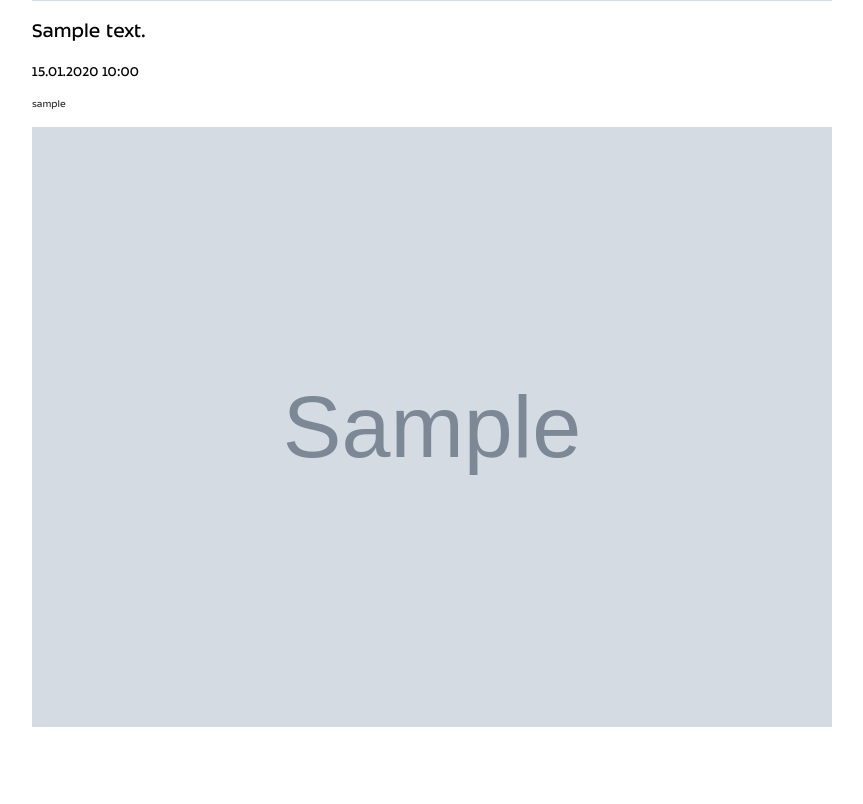
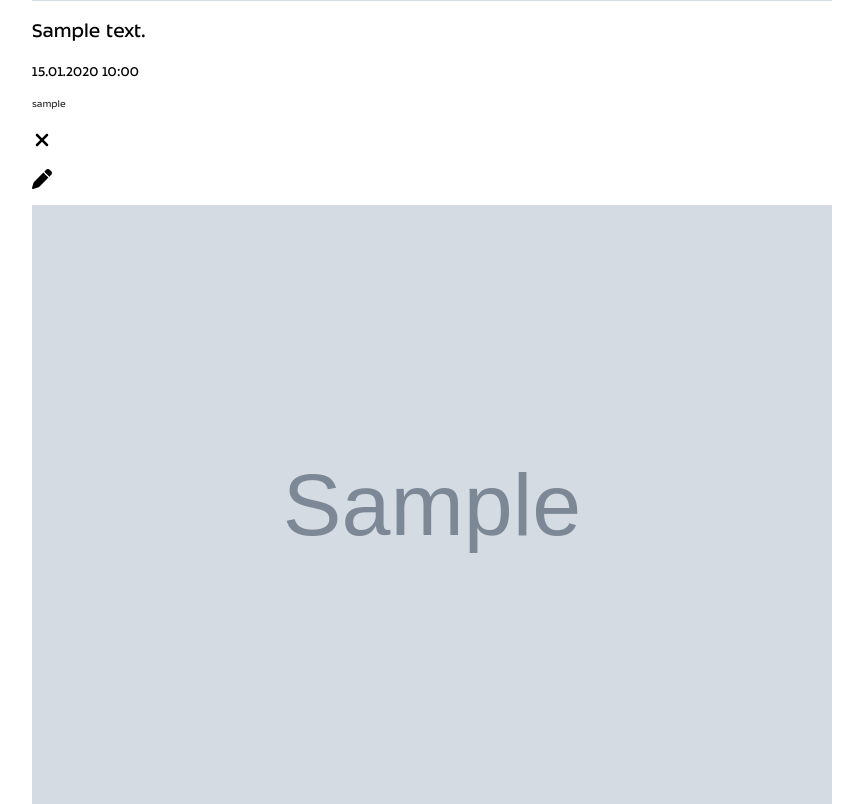
Before and after one commit to IslamTramov/iu_website, a Django app: page /news/00000000-0000-0000-0000-000000000001/ in a window 1280 px wide. Shown: the part 753-1557 px from the top of the page, without its empty margins (208-1071 px from the left). Run offline with Django 5.2, Linux system fonts and the light colour scheme; a user stored in the database is signed in; tables that the repository leaves empty hold one stand-in row (values such as "Sample post"); grey boxes marked "Sample" are stand-in pictures.

Commit message:
Add update and delete buttons for post detail page

```diff
--- a/app/templates/app/news/news_post_detail.html
+++ b/app/templates/app/news/news_post_detail.html
@@ -19,6 +19,17 @@
     <div class="caption">{{ news_post.creation_date|date:"d.m.Y H:i"}}</div>
     <div class="username">{{ news_post.author.username }}</div>
 
+
+    {% if news_post.author == request.user %}
+    <a href="{% url 'news_post_delete' news_post.id %}">
+      <svg xmlns="http://www.w3.org/2000/svg" class="icon" viewBox="0 0 384 512" width="20" height="20"><path d="M342.6 150.6c12.5-12.5 12.5-32.8 0-45.3s-32.8-12.5-45.3 0L192 210.7 86.6 105.4c-12.5-12.5-32.8-12.5-45.3 0s-12.5 32.8 0 45.3L146.7 256 41.4 361.4c-12.5 12.5-12.5 32.8 0 45.3s32.8 12.5 45.3 0L192 301.3 297.4 406.6c12.5 12.5 32.8 12.5 45.3 0s12.5-32.8 0-45.3L237.3 256 342.6 150.6z"/></svg>
+    </a>
+
+    <a href="{% url 'news_post_update' news_post.id %}">
+      <svg xmlns="http://www.w3.org/2000/svg" viewBox="0 0 512 512" width="20" height="20"><path d="M362.7 19.3L314.3 67.7 444.3 197.7l48.4-48.4c25-25 25-65.5 0-90.5L453.3 19.3c-25-25-65.5-25-90.5 0zm-71 71L58.6 323.5c-10.4 10.4-18 23.3-22.2 37.4L1 481.2C-1.5 489.7 .8 498.8 7 505s15.3 8.5 23.7 6.1l120.3-35.4c14.1-4.2 27-11.8 37.4-22.2L421.7 220.3 291.7 90.3z"/></svg>
+    </a>
+    {% endif %}
+
     {% if news_post.author.avatar.url %}
       <img src="{{ news_post.author.avatar.url }}">
     {% endif %}
```
